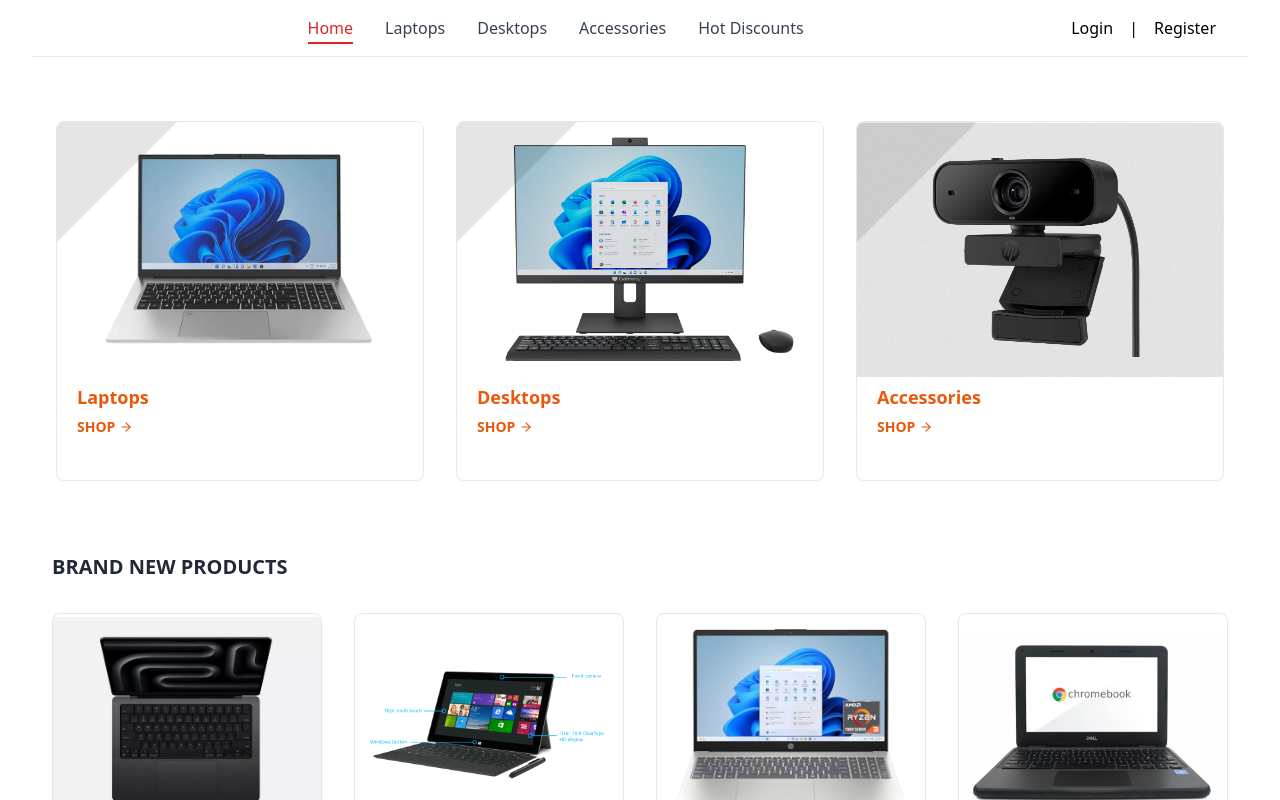
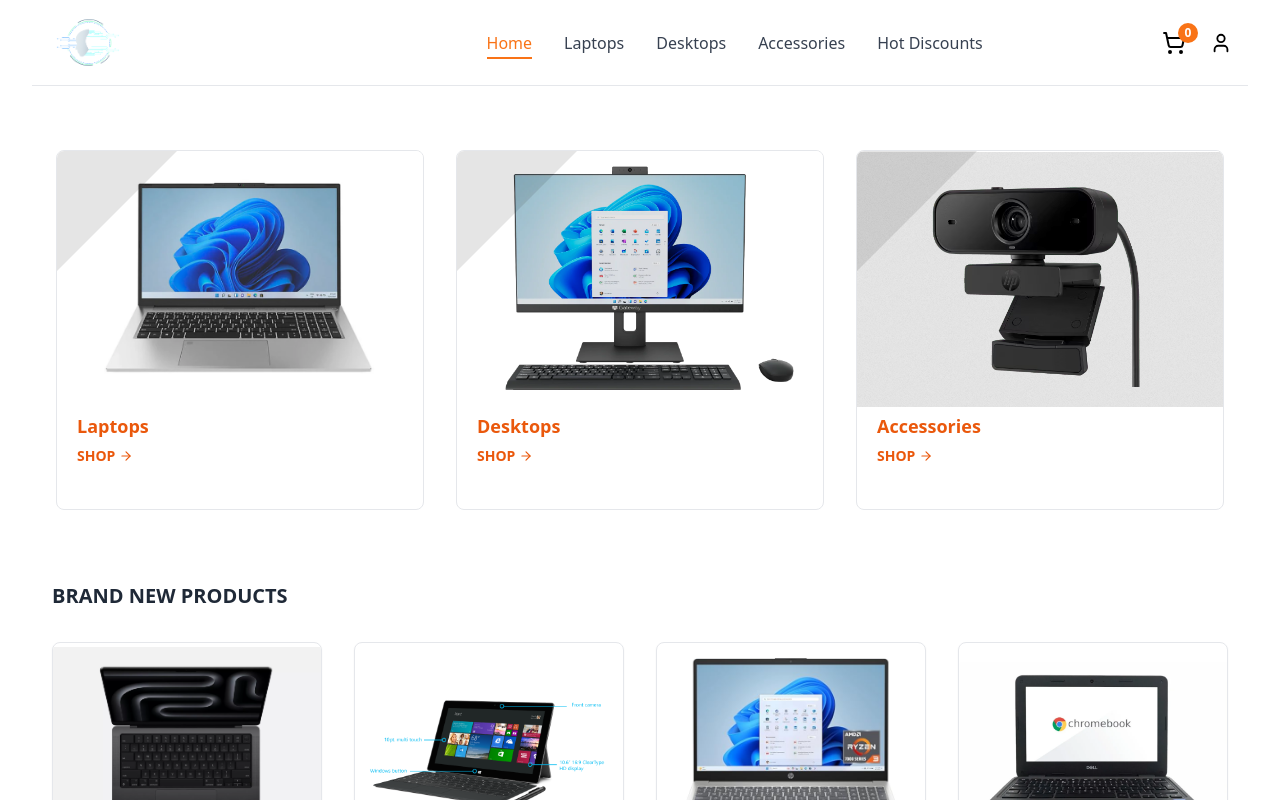
Before and after one commit to Aliko2020/3-Tier-Production-Architecture-on-AWS-Using-Terraform, a React (Vite) app in the folder frontend/: page / in a window 1280 px wide. Shown: the top 800 px of the page. Built offline with nearby package versions, Linux system fonts and the light colour scheme.

Commit message:
refactor: cleanup navbar component (#2)

```diff
--- a/frontend/src/components/navbar/MobileSidebar.jsx
+++ b/frontend/src/components/navbar/MobileSidebar.jsx
@@ -2,8 +2,9 @@ import { NavLink, useNavigate } from "react-router-dom";
 import { X } from "lucide-react";
 
 const MobileSidebar = ({ navLinks, menuOpen, setMenuOpen }) => {
+
+  const isLoggedIn = !!localStorage.getItem("token");
   const navigate = useNavigate();
-  const isLoggedIn = !!localStorage.getItem("token");
 
   const handleLogout = () => {
     localStorage.removeItem("token");
@@ -12,13 +13,13 @@ const MobileSidebar = ({ navLinks, menuOpen, setMenuOpen }) => {
 
   return (
     <div
-      className={`fixed top-0 left-0 h-full w-64 bg-[#0d0f16] text-white transform
+      className={`fixed top-0 left-0 h-full w-64 bg-white transform
         ${menuOpen ? "translate-x-0" : "-translate-x-full"}
         transition-transform duration-300 ease-in-out z-50`}
     >
 
-      <div className="flex justify-between items-center px-4 py-4 border-b border-green-700 mt-5">
-        <h2 className="text-lg font-semibold">Menu</h2>
+      <div className="flex justify-between items-center px-4 py-1 border-b mt-5">
+        <h2 className="text-lg text-gray-700 font-semibold">Menu</h2>
         <button onClick={() => setMenuOpen(false)}>
           <X size={22} />
         </button>
@@ -34,7 +35,7 @@ const MobileSidebar = ({ navLinks, menuOpen, setMenuOpen }) => {
             onClick={() => setMenuOpen(false)}
             className={({ isActive }) =>
               `font-medium transition-colors duration-200 ${
-                isActive ? "text-green-500" : "hover:text-red-400"
+                isActive ? "text-orange-500" : "hover:text-orange-500"
               }`
             }
           >
--- a/frontend/src/components/navbar/Navbar.jsx
+++ b/frontend/src/components/navbar/Navbar.jsx
@@ -7,7 +7,7 @@ const Navbar = () => {
   const [menuOpen, setMenuOpen] = useState(false);
   const navigate = useNavigate();
 
-  const isLoggedIn = !!localStorage.getItem("token");
+  const isLoggedIn = true
 
   const navLinks = [
     { name: "Home", path: "/" },
@@ -18,9 +18,19 @@ const Navbar = () => {
   ];
 
   return (
-    <nav className="border-b bg-white">
-      <div className="flex justify-between items-center mx-auto w-full max-w-screen-xl px-4 sm:px-6 lg:px-8 py-4">
-        {/* Left: Menu button (mobile) */}
+    <nav className="border-b">
+      <div className="flex justify-between items-center mx-auto w-full max-w-screen-xl px-0 sm:px-6 lg:px-4 py-4">
+
+        <div className="hidden lg:block cursor-pointer">
+          <Link to="/">
+            <img
+              className="max-w-20"
+              src="/images/logo.png"
+              alt="computer and accessories logo png image"
+              loading="lazy"
+            />
+          </Link>
+        </div>
         <div className="flex items-center space-x-4">
           <button
             className="lg:hidden text-gray-800"
@@ -40,8 +50,8 @@ const Navbar = () => {
               className={({ isActive }) =>
                 `relative font-medium transition-colors duration-200 ${
                   isActive
-                    ? "text-red-600 after:absolute after:left-0 after:-bottom-1 after:h-0.5 after:w-full after:bg-red-600"
-                    : "text-gray-700 hover:text-red-600"
+                    ? "text-orange-500 after:absolute after:left-0 after:-bottom-1 after:h-0.5 after:w-full after:bg-orange-500"
+                    : "text-gray-700 hover:text-orange-500"
                 }`
               }
             >
@@ -53,14 +63,14 @@ const Navbar = () => {
         {/* Right: Cart + Auth Links */}
         <div className="flex items-center space-x-6">
           {/* Cart */}
-          <div className="relative lg:hidden">
+          <div className="relative cursor-pointer">
             <ShoppingCart className="w-6 h-6 text-black" />
             <span className="absolute -top-2 -right-3 bg-orange-500 text-white text-xs font-bold rounded-full w-5 h-5 flex items-center justify-center">
               0
             </span>
           </div>
 
-          {/* Auth Links */}
+
           {!isLoggedIn ? (
             <div className="hidden lg:flex space-x-4">
               <Link to="/login" className="flex items-center font-medium">
@@ -77,7 +87,7 @@ const Navbar = () => {
             <div className="hidden lg:flex items-center space-x-4">
               <button
                 onClick={() => navigate("/userdashboard")}
-                className="flex items-center text-gray-500"
+                className="flex items-center"
                 title="User Dashboard"
               >
                 <User size={22} />
```
Also changed, not shown: frontend/public/images/logo.png (added).
